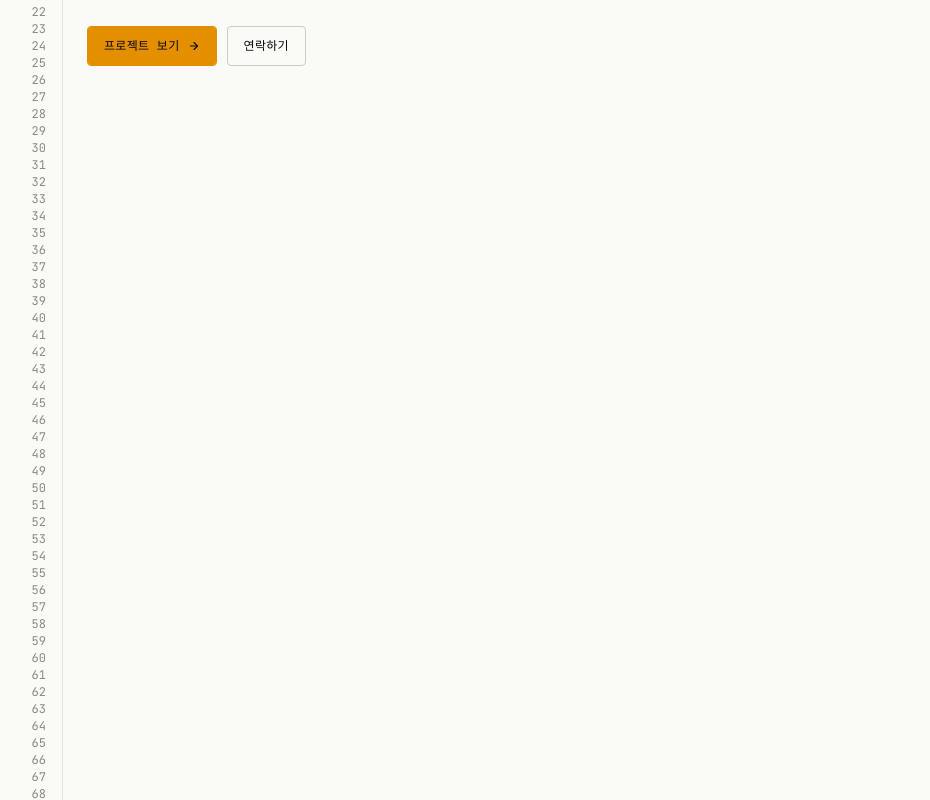
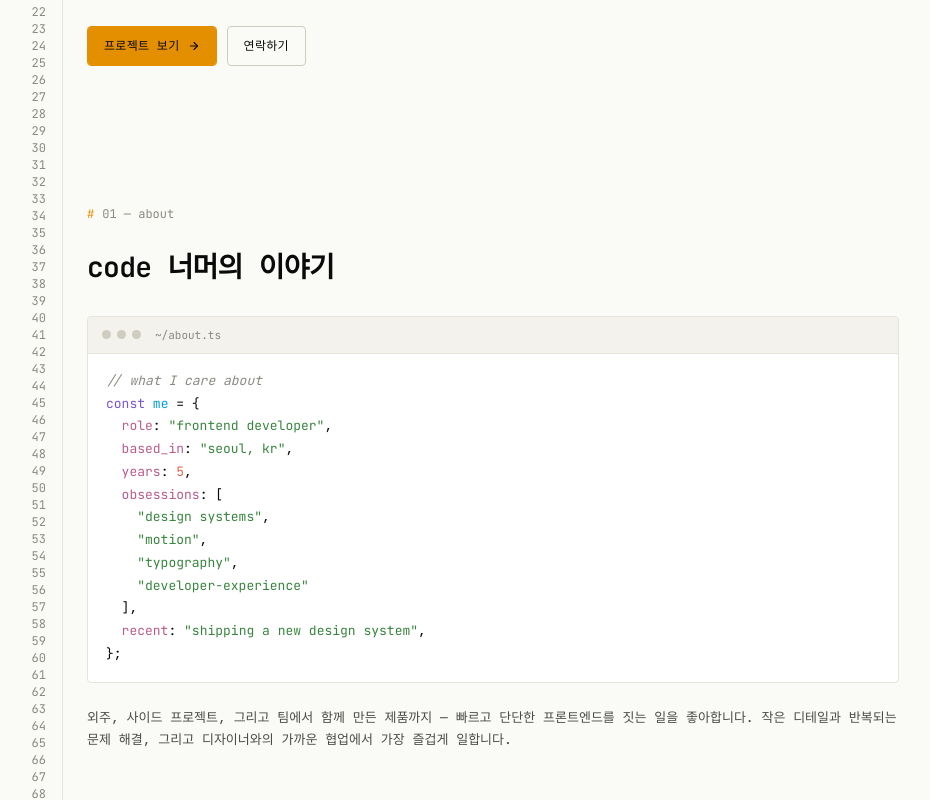
Before and after one commit to chano6/my-portfolio, a Next.js app: page / in a window 1280 px wide. Shown: the part 400-1200 px from the top of the page, without its empty margins (175-1105 px from the left). Built offline with nearby package versions, Linux system fonts and the light colour scheme.

Commit message:
style: about section 퍼블리싱

```diff
--- /dev/null
+++ b/src/components/about/about-section.tsx
@@ -0,0 +1,50 @@
+import SectionLayout from "../common/section-layout";
+
+function AboutSection() {
+  return (
+    <SectionLayout id="about" title="01 — about">
+      <h3 className="m-0 mb-8 font-semibold text-[22px] leading-[1.2] tracking-tight md:text-[28px]">
+        code 너머의 이야기
+      </h3>
+
+      <div className="mb-6 overflow-hidden rounded-(--radius) border border-line bg-bg-elev text-[13px]">
+        <div className="flex items-center gap-2 border-line border-b bg-bg-sunken px-3.5 py-2.25 text-[11px] text-fg-muted">
+          <span className="mr-1.5 inline-flex gap-1.5">
+            <span className="h-2.25 w-2.25 rounded-full bg-line-strong" />
+            <span className="h-2.25 w-2.25 rounded-full bg-line-strong" />
+            <span className="h-2.25 w-2.25 rounded-full bg-line-strong" />
+          </span>
+          <span>~/about.ts</span>
+        </div>
+
+        <pre
+          className="m-0 overflow-x-auto whitespace-pre-wrap px-3 py-3.5 font-[inherit] text-[13px] text-fg text-xs leading-[1.7] md:px-4.5 md:py-4 md:leading-[1.75]"
+          // biome-ignore lint/security/noDangerouslySetInnerHtml: static markup, no user input
+          dangerouslySetInnerHTML={{
+            __html: `<span class="text-fg-muted italic">// what I care about</span>
+<span class="text-[oklch(0.55_0.18_290)]">const</span> <span class="text-[oklch(0.65_0.16_230)]">me</span> = {
+  <span class="text-[oklch(0.6_0.13_350)]">role</span>: <span class="text-[oklch(0.55_0.13_145)]">"frontend developer"</span>,
+  <span class="text-[oklch(0.6_0.13_350)]">based_in</span>: <span class="text-[oklch(0.55_0.13_145)]">"seoul, kr"</span>,
+  <span class="text-[oklch(0.6_0.13_350)]">years</span>: <span class="text-[oklch(0.65_0.16_30)]">5</span>,
+  <span class="text-[oklch(0.6_0.13_350)]">obsessions</span>: [
+    <span class="text-[oklch(0.55_0.13_145)]">"design systems"</span>,
+    <span class="text-[oklch(0.55_0.13_145)]">"motion"</span>,
+    <span class="text-[oklch(0.55_0.13_145)]">"typography"</span>,
+    <span class="text-[oklch(0.55_0.13_145)]">"developer-experience"</span>
+  ],
+  <span class="text-[oklch(0.6_0.13_350)]">recent</span>: <span class="text-[oklch(0.55_0.13_145)]">"shipping a new design system"</span>,
+};`,
+          }}
+        />
+      </div>
+
+      <p className="m-0 text-[13px] text-fg-dim leading-[1.75]">
+        외주, 사이드 프로젝트, 그리고 팀에서 함께 만든 제품까지 — 빠르고 단단한
+        프론트엔드를 짓는 일을 좋아합니다. 작은 디테일과 반복되는 문제 해결,
+        그리고 디자이너와의 가까운 협업에서 가장 즐겁게 일합니다.
+      </p>
+    </SectionLayout>
+  );
+}
+
+export default AboutSection;
--- /dev/null
+++ b/src/components/common/section-layout.tsx
@@ -0,0 +1,19 @@
+interface SectionLayoutProps {
+  id: string;
+  title: string;
+  children: React.ReactNode;
+}
+
+function SectionLayout({ id, title, children }: SectionLayoutProps) {
+  return (
+    <section id={id} className="pt-12 md:pt-18 md:pb-2">
+      <div className="mb-7 inline-flex items-baseline gap-2 text-fg-muted text-xs">
+        <span className="text-accent">#</span>
+        <span>{title}</span>
+      </div>
+      {children}
+    </section>
+  );
+}
+
+export default SectionLayout;
--- a/src/components/templates/main-template.tsx
+++ b/src/components/templates/main-template.tsx
@@ -1,5 +1,6 @@
 "use client";
 
+import AboutSection from "../about/about-section";
 import Gutter from "../common/gutter";
 import HeroSection from "../hero/hero-section";
 
@@ -9,6 +10,7 @@ function MainTemplate() {
       <Gutter count={120} />
       <main className="min-w-0 px-4 md:px-6">
         <HeroSection />
+        <AboutSection />
       </main>
     </div>
   );
```
